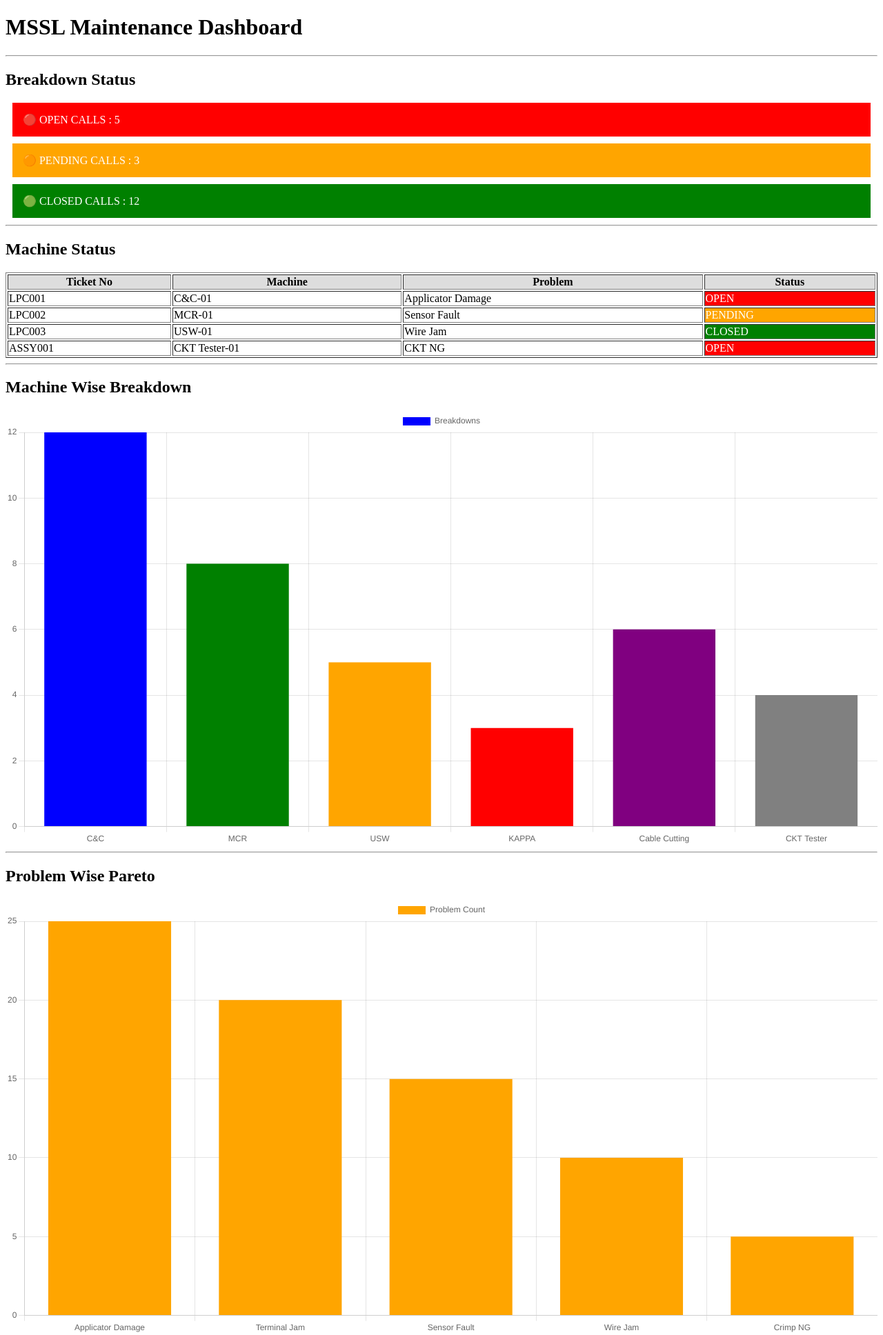
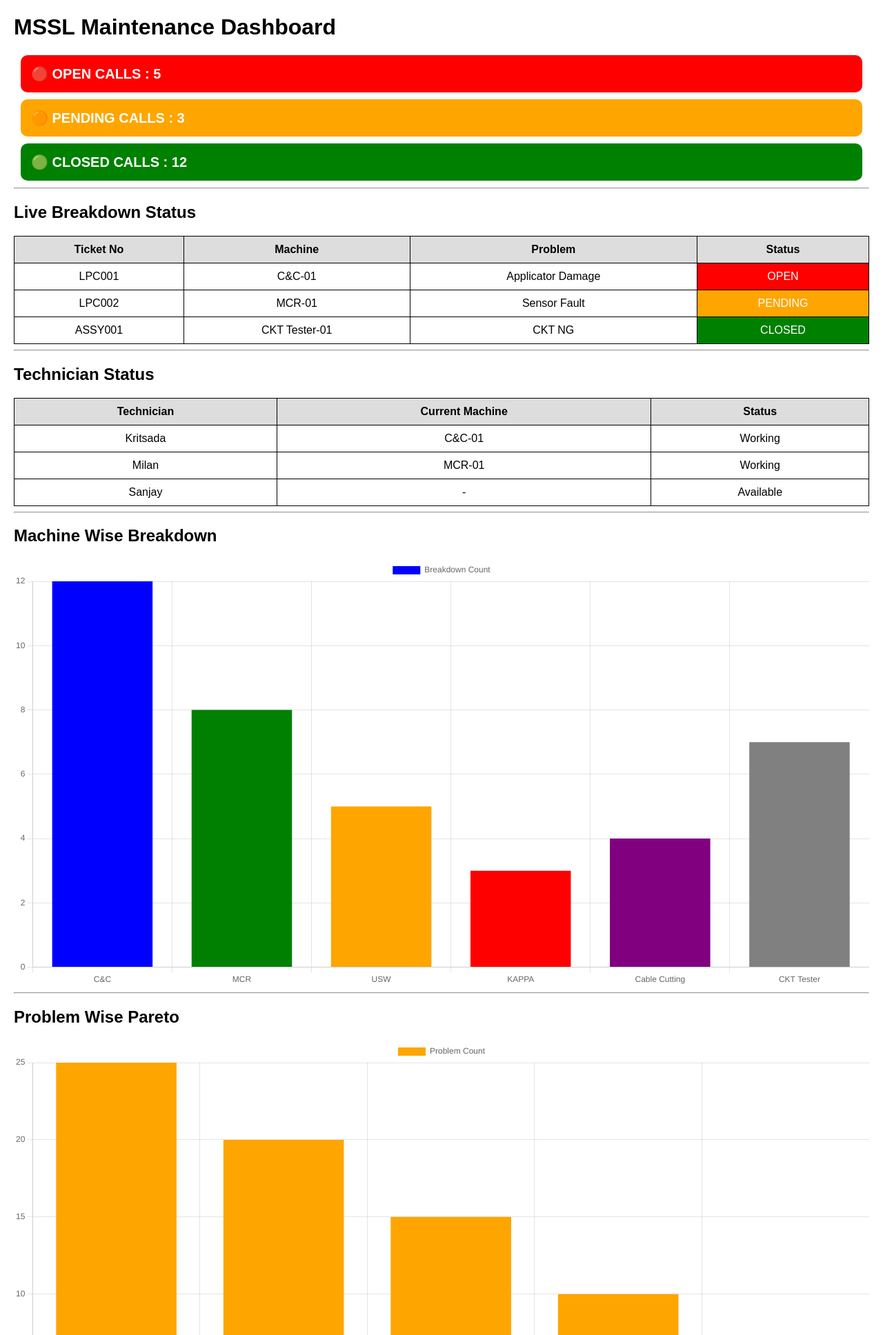
Before and after one commit to ranveersinghmssl1-source/MSSL-Maintenance-System, a Python web app: template templates/maintenance_dashboard.html in a window 1280 px wide. Shown: the top 1936 px of the page at 69% size. Run offline with Jinja, Linux system fonts and the light colour scheme; the template is opened without the code that fills it, so the values that code supplies are empty.

Commit message:
Update maintenance_dashboard.html

```diff
--- a/templates/maintenance_dashboard.html
+++ b/templates/maintenance_dashboard.html
@@ -1,36 +1,82 @@
 <!DOCTYPE html>
 <html>
 <head>
-    <title>Maintenance Dashboard</title>
+    <title>MSSL Maintenance Dashboard</title>
+
     <script src="https://cdn.jsdelivr.net/npm/chart.js"></script>
+
+    <style>
+
+        body{
+            font-family: Arial;
+            margin:20px;
+        }
+
+        .card{
+            padding:15px;
+            margin:10px;
+            color:white;
+            font-size:20px;
+            font-weight:bold;
+            border-radius:10px;
+        }
+
+        .open{
+            background:red;
+        }
+
+        .pending{
+            background:orange;
+        }
+
+        .closed{
+            background:green;
+        }
+
+        table{
+            width:100%;
+            border-collapse:collapse;
+        }
+
+        th,td{
+            border:1px solid black;
+            padding:10px;
+            text-align:center;
+        }
+
+        th{
+            background:#dddddd;
+        }
+
+    </style>
+
 </head>
+
 <body>
 
 <h1>MSSL Maintenance Dashboard</h1>
 
-<hr>
+<!-- Status Cards -->
 
-<h2>Breakdown Status</h2>
-
-<div style="background-color:red;color:white;padding:15px;margin:10px;">
+<div class="card open">
 🔴 OPEN CALLS : 5
 </div>
 
-<div style="background-color:orange;color:white;padding:15px;margin:10px;">
+<div class="card pending">
 🟠 PENDING CALLS : 3
 </div>
 
-<div style="background-color:green;color:white;padding:15px;margin:10px;">
+<div class="card closed">
 🟢 CLOSED CALLS : 12
 </div>
 
 <hr>
 
-<h2>Machine Status</h2>
+<h2>Live Breakdown Status</h2>
 
-<table border="1" width="100%">
+<table>
 
-<tr bgcolor="#dddddd">
+<tr>
 <th>Ticket No</th>
 <th>Machine</th>
 <th>Problem</th>
@@ -56,21 +102,44 @@ PENDING
 </tr>
 
 <tr>
-<td>LPC003</td>
-<td>USW-01</td>
-<td>Wire Jam</td>
+<td>ASSY001</td>
+<td>CKT Tester-01</td>
+<td>CKT NG</td>
 <td style="background:green;color:white;">
 CLOSED
 </td>
 </tr>
 
+</table>
+
+<hr>
+
+<h2>Technician Status</h2>
+
+<table>
+
 <tr>
-<td>ASSY001</td>
-<td>CKT Tester-01</td>
-<td>CKT NG</td>
-<td style="background:red;color:white;">
-OPEN
-</td>
+<th>Technician</th>
+<th>Current Machine</th>
+<th>Status</th>
+</tr>
+
+<tr>
+<td>Kritsada</td>
+<td>C&C-01</td>
+<td>Working</td>
+</tr>
+
+<tr>
+<td>Milan</td>
+<td>MCR-01</td>
+<td>Working</td>
+</tr>
+
+<tr>
+<td>Sanjay</td>
+<td>-</td>
+<td>Available</td>
 </tr>
 
 </table>
@@ -95,15 +164,15 @@ OPEN
 
 <script>
 
-// Machine Wise Breakdown
+// Machine Chart
 
 new Chart(document.getElementById('machineChart'), {
 
-type: 'bar',
+type:'bar',
 
-data: {
+data:{
 
-labels: [
+labels:[
 'C&C',
 'MCR',
 'USW',
@@ -112,13 +181,13 @@ labels: [
 'CKT Tester'
 ],
 
-datasets: [{
+datasets:[{
 
-label: 'Breakdowns',
+label:'Breakdown Count',
 
-data: [12,8,5,3,6,4],
+data:[12,8,5,3,4,7],
 
-backgroundColor: [
+backgroundColor:[
 'blue',
 'green',
 'orange',
@@ -128,20 +197,21 @@ backgroundColor: [
 ]
 
 }]
+
 }
 
 });
 
 
-// Problem Wise Pareto
+// Problem Chart
 
 new Chart(document.getElementById('problemChart'), {
 
-type: 'bar',
+type:'bar',
 
-data: {
+data:{
 
-labels: [
+labels:[
 'Applicator Damage',
 'Terminal Jam',
 'Sensor Fault',
@@ -149,15 +219,16 @@ labels: [
 'Crimp NG'
 ],
 
-datasets: [{
+datasets:[{
 
-label: 'Problem Count',
+label:'Problem Count',
 
-data: [25,20,15,10,5],
+data:[25,20,15,10,5],
 
-backgroundColor: 'orange'
+backgroundColor:'orange'
 
 }]
+
 }
 
 });
@@ -167,25 +238,26 @@ backgroundColor: 'orange'
 
 new Chart(document.getElementById('departmentChart'), {
 
-type: 'pie',
+type:'pie',
 
-data: {
+data:{
 
-labels: [
+labels:[
 'LPC',
 'ASSY'
 ],
 
-datasets: [{
+datasets:[{
 
-data: [70,30],
+data:[70,30],
 
-backgroundColor: [
+backgroundColor:[
 'blue',
 'green'
 ]
 
 }]
+
 }
 
 });
```
